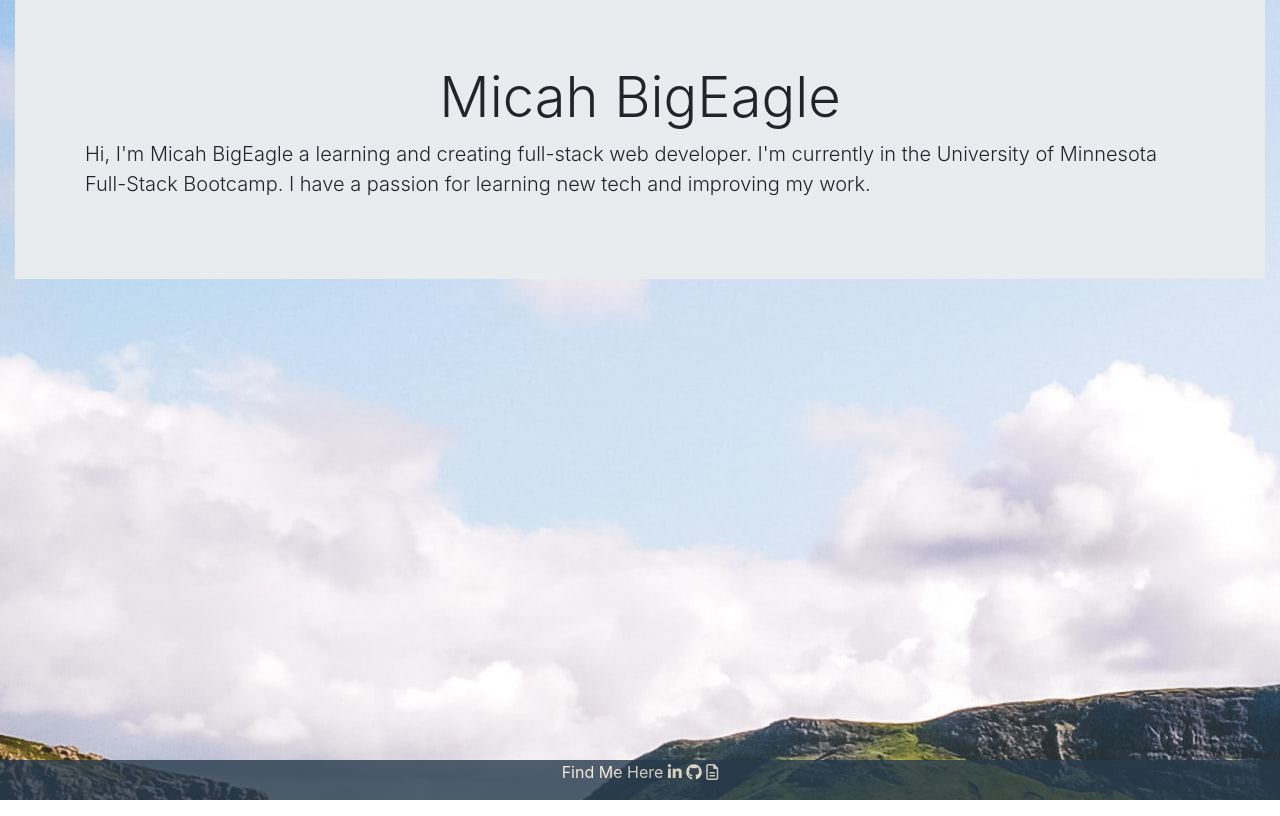
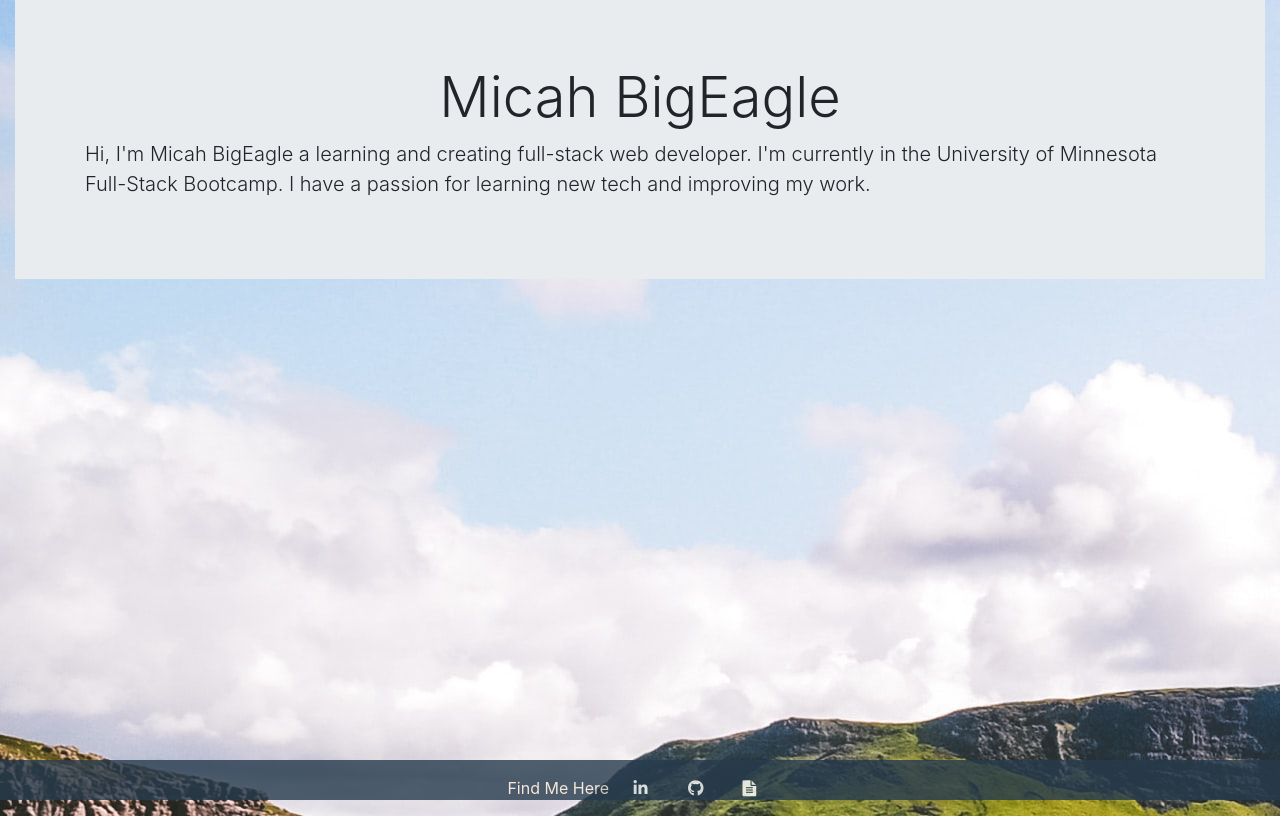
Before and after one commit to Cete4/PersonalPortfolio, a website: page views/index.html in a window 1280 px wide. Drawn offline with nearby package versions, Linux system fonts and the light colour scheme.

Commit message:
Changed some styling

```diff
--- a/views/assets/css/style.css
+++ b/views/assets/css/style.css
@@ -1,6 +1,5 @@
 body {
   background-image: url(../images/background.jpg);
-  font: ;
 }
 
 #page-container {
@@ -14,7 +13,7 @@ body {
 
 #footer {
   opacity: 0.8;
-  background-color: #273B4D ;
+  background-color: #273b4d;
   size: 10px;
   color: antiquewhite;
   text-align: center;
@@ -23,3 +22,34 @@ body {
   width: 100%;
   height: 2.5rem; /* Footer height */
 }
+
+/* Style all font awesome icons */
+.fa {
+  padding: 20px;
+  font-size: 30px;
+  width: 50px;
+  text-align: center;
+  text-decoration: none;
+}
+
+/* Add a hover effect if you want */
+.fa:hover {
+  opacity: 1;
+}
+
+/* Set a specific color for each brand */
+
+/* Facebook */
+.fa-linkedin {
+  color: white;
+}
+
+/* Facebook */
+.fa-github {
+  color: white;
+}
+
+/* Twitter */
+.fa-file-alt {
+  color: white;
+}
--- a/views/index.html
+++ b/views/index.html
@@ -9,8 +9,7 @@
     <link rel="stylesheet" href="assets/css/style.css">
     <script src="https://kit.fontawesome.com/edf02872ff.js" crossorigin="anonymous"></script>
     <title>Micah BigEagle</title>
-    <link rel="stylesheet" href="https://cdnjs.cloudflare.com/ajax/libs/font-awesome/4.7.0/css/font-awesome.min.css">
-</head>
+    <link rel="stylesheet" href="https://cdnjs.cloudflare.com/ajax/libs/font-awesome/4.7.0/css/font-awesome.min.css"></head>
 
 <body>
     <div class="container-fluid">
@@ -29,9 +28,9 @@
         </div>
     </div>
     <footer id="footer">Find Me Here
-        <i class="fab fa-linkedin-in"></i>
-        <i class="fab fa-github"></i>
-        <i class="far fa-file-alt"></i>
+        <a href="#" class="fa fa-linkedin"></a>
+        <a href="#" class="fa fa-github"></a>
+        <a href="#" class="fa fa-file-alt"></a>
     </footer>
 </body>
 
```
